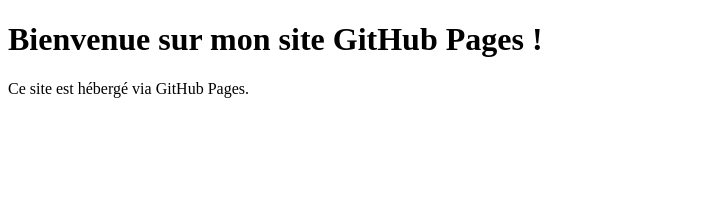
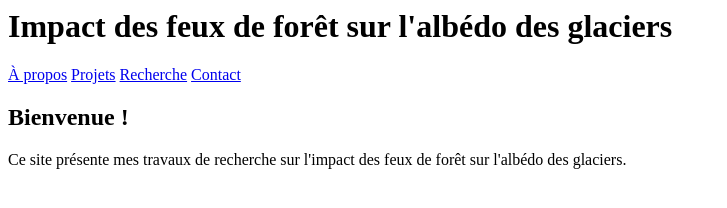
Before and after one commit to tofunori/monsite, a plain HTML site: page index.html in a window 1280 px wide. Shown: the whole page, without its empty margins (0-727 px from the left). Drawn offline with Linux system fonts and the light colour scheme.

Commit message:
Update index.html

```diff
--- a/index.html
+++ b/index.html
@@ -1,12 +1,22 @@
-<!DOCTYPE html>
-<html lang="fr">
 <head>
     <meta charset="UTF-8">
     <meta name="viewport" content="width=device-width, initial-scale=1.0">
-    <title>Mon Site GitHub</title>
+    <title>Impact des feux de forêt sur l'albédo des glaciers</title>
+    <link rel="stylesheet" href="assets/styles.css">
 </head>
 <body>
-    <h1>Bienvenue sur mon site GitHub Pages !</h1>
-    <p>Ce site est hébergé via GitHub Pages.</p>
+    <header>
+        <h1>Impact des feux de forêt sur l'albédo des glaciers</h1>
+        <nav>
+            <a href="about.html">À propos</a>
+            <a href="projects.html">Projets</a>
+            <a href="research.html">Recherche</a>
+            <a href="contact.html">Contact</a>
+        </nav>
+    </header>
+    <section>
+        <h2>Bienvenue !</h2>
+        <p>Ce site présente mes travaux de recherche sur l'impact des feux de forêt sur l'albédo des glaciers.</p>
+    </section>
 </body>
 </html>
```
